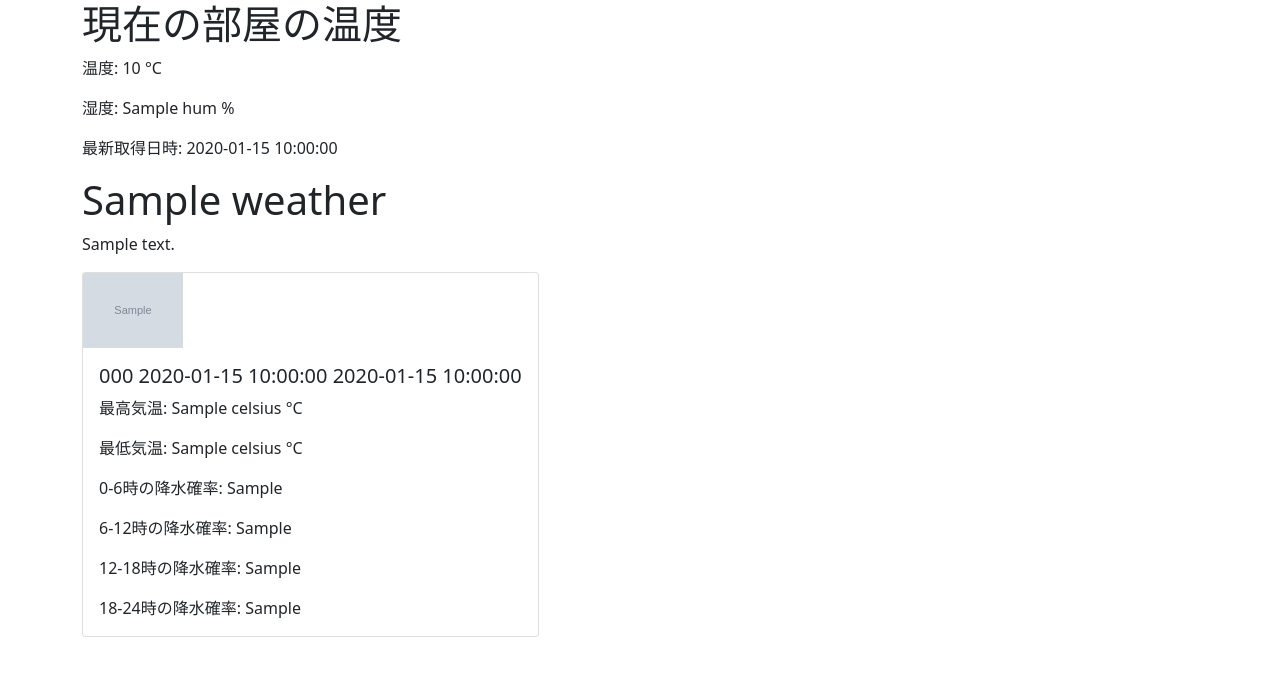
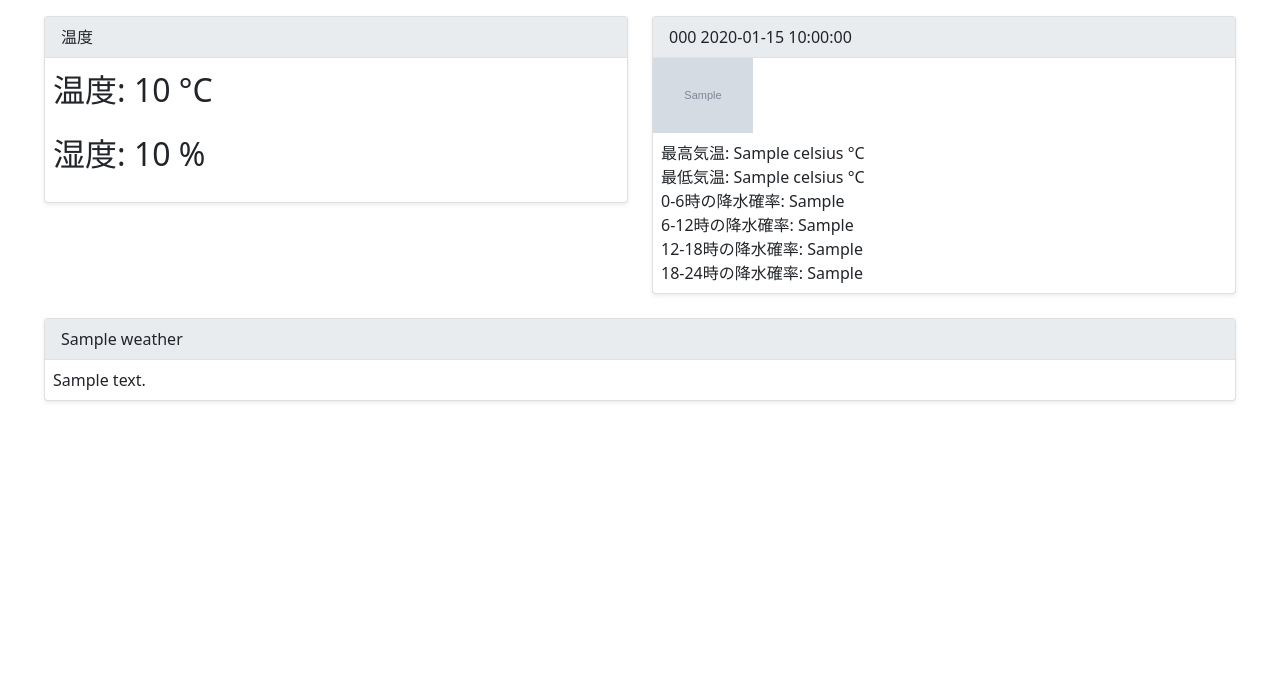
Before and after one commit to sheet00/rasp_display, a Flask app: template templates/template.html in a window 1280 px wide. Shown: the top 676 px of the page. Run offline with Flask 3, Linux system fonts and the light colour scheme; the template is opened without the code that fills it: most values are stand-ins (such as "Sample title", 1, 10 or a date in 2020); grey boxes marked "Sample" are stand-in pictures; some libraries are stand-ins or nearby versions.

Commit message:
[change] templateデザイン修正

```diff
--- a/app.py
+++ b/app.py
@@ -9,6 +9,9 @@ app = Flask(__name__, static_folder='static')
 
 
 def get_dht():
+    """
+    部屋の温度取得
+    """
     conn = pymysql.connect(
         host=os.environ.get('DB_HOST'),
         user=os.environ.get('DB_USER'),
@@ -33,13 +36,17 @@ def get_dht():
 
 
 def get_weather():
+    """
+    お天気情報取得
+    """
+
     city_code = os.environ.get('CITY_CODE')
     base_url = "https://weather.tsukumijima.net/api/forecast"
     url = f"{base_url}?city={city_code}"
     response = requests.get(url)
     data = response.json()
 
-    ic(data)
+    # ic(data)
 
     if response.status_code == 200:
         return data
--- a/static/main.css
+++ b/static/main.css
@@ -1,3 +1,30 @@
-img.forecast_image {
+.dht-info {
+    font-size: 2rem;
+}
+
+.card {
+    margin-bottom: 0.5rem;
+    border-radius: 0.25rem;
+    box-shadow: 0 0.125rem 0.25rem rgba(0, 0, 0, 0.075);
+}
+
+.card-header {
+    background-color: #e9ecef;
+    border-bottom: 1px solid #dee2e6;
+}
+
+.card-body {
+    padding: 0.5rem;
+}
+
+.forecast_image {
     width: 100px;
 }
+
+.container {
+    max-width: 95%;
+}
+
+.nowarp {
+    white-space: nowrap;
+}
--- a/templates/template.html
+++ b/templates/template.html
@@ -11,35 +11,51 @@
         integrity="sha384-MrcW6ZMFYlzcLA8Nl+NtUVF0sA7MsXsP1UyJoMp4YLEuNSfAP+JcXn/tWtIaxVXM"
         crossorigin="anonymous"></script>
 
-    <link rel="stylesheet" type="text/css" href="static/main.css">
+    <link rel="stylesheet" type="text/css" href="{{ url_for('static', filename='main.css') }}">
     <script src="static/main.js"></script>
 </head>
 
 <body>
     <div class="container">
-        <h1>現在の部屋の温度</h1>
-        <p>温度: {{ dht_data.temp }} °C</p>
-        <p>湿度: {{ dht_data.hum }} %</p>
-        <p>最新取得日時: {{ dht_data.created_at }}</p>
+        <div class="row align-items-start mt-3">
+            <div class="col">
+                <div class="card">
+                    <div class="card-header">温度</div>
+                    <div class="card-body">
+                        <p class="dht-info">温度: {{ dht_data.temp|int }} °C</p>
+                        <p class="dht-info">湿度: {{ dht_data.hum|int }} %</p>
+                    </div>
+                </div>
+            </div>
 
-        <h1>{{ weather_data.title }}</h1>
-        <p>{{ weather_data.description.text }}</p>
+            {% for forecast in weather_data.forecasts[:3] %}
+            <div class="col">
+                <div class="card">
+                    <div class="card-header">{{ forecast.telop }} {{ forecast.dateLabel }}</div>
 
-        <div class="d-flex flex-row">
-            {% for forecast in weather_data.forecasts %}
-            <div class="card">
-                <img src="{{ forecast.image.url }}" class="forecast_image" alt="{{ forecast.image.title }}">
-                <div class="card-body">
-                    <h5 class="card-title">{{ forecast.telop }} {{ forecast.dateLabel }} {{ forecast.date }}</h5>
-                    <p class="card-text">最高気温: {{ forecast.temperature.max.celsius }} °C</p>
-                    <p class="card-text">最低気温: {{ forecast.temperature.min.celsius }} °C</p>
-                    <p class="card-text">0-6時の降水確率: {{ forecast.chanceOfRain.T00_06 }}</p>
-                    <p class="card-text">6-12時の降水確率: {{ forecast.chanceOfRain.T06_12 }}</p>
-                    <p class="card-text">12-18時の降水確率: {{ forecast.chanceOfRain.T12_18 }}</p>
-                    <p class="card-text">18-24時の降水確率: {{ forecast.chanceOfRain.T18_24 }}</p>
+                    <img src="{{ forecast.image.url }}" class="forecast_image" alt="{{ forecast.image.title }}">
+                    <div class="card-body">
+                        <p class="card-text m-0 nowarp">最高気温: {{
+                            forecast.temperature.max.celsius }} °C</p>
+                        <p class="card-text m-0 nowarp">最低気温: {{
+                            forecast.temperature.min.celsius }} °C</p>
+                        <div class="">
+                            <p class="card-text m-0">0-6時の降水確率: {{ forecast.chanceOfRain.T00_06 }}</p>
+                            <p class="card-text m-0">6-12時の降水確率: {{ forecast.chanceOfRain.T06_12 }}</p>
+                            <p class="card-text m-0">12-18時の降水確率: {{ forecast.chanceOfRain.T12_18 }}</p>
+                            <p class="card-text m-0">18-24時の降水確率: {{ forecast.chanceOfRain.T18_24 }}</p>
+                        </div>
+                    </div>
                 </div>
             </div>
             {% endfor %}
+        </div>
+
+        <div class="card mt-3">
+            <div class="card-header">{{ weather_data.title }}</div>
+            <div class="card-body">
+                <p class="card-text">{{ weather_data.description.text }}</p>
+            </div>
         </div>
     </div>
 
```
